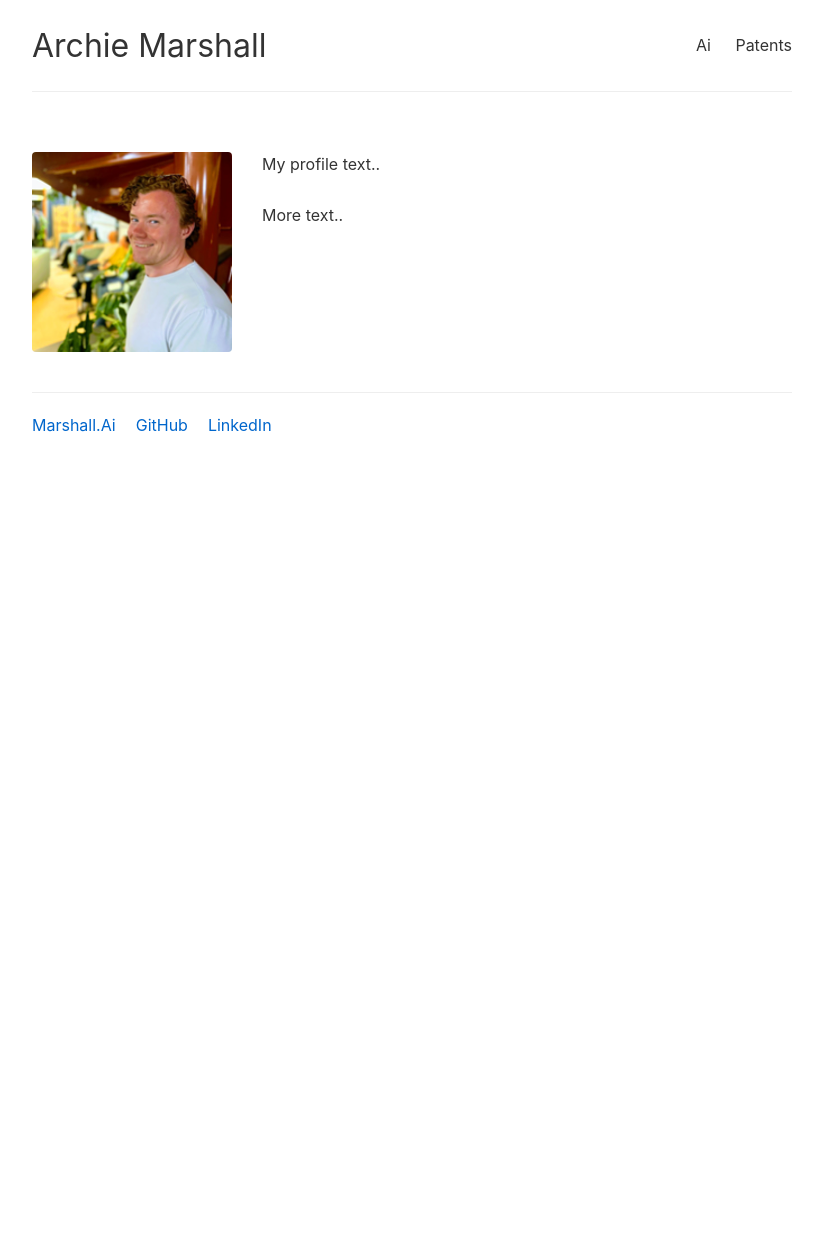
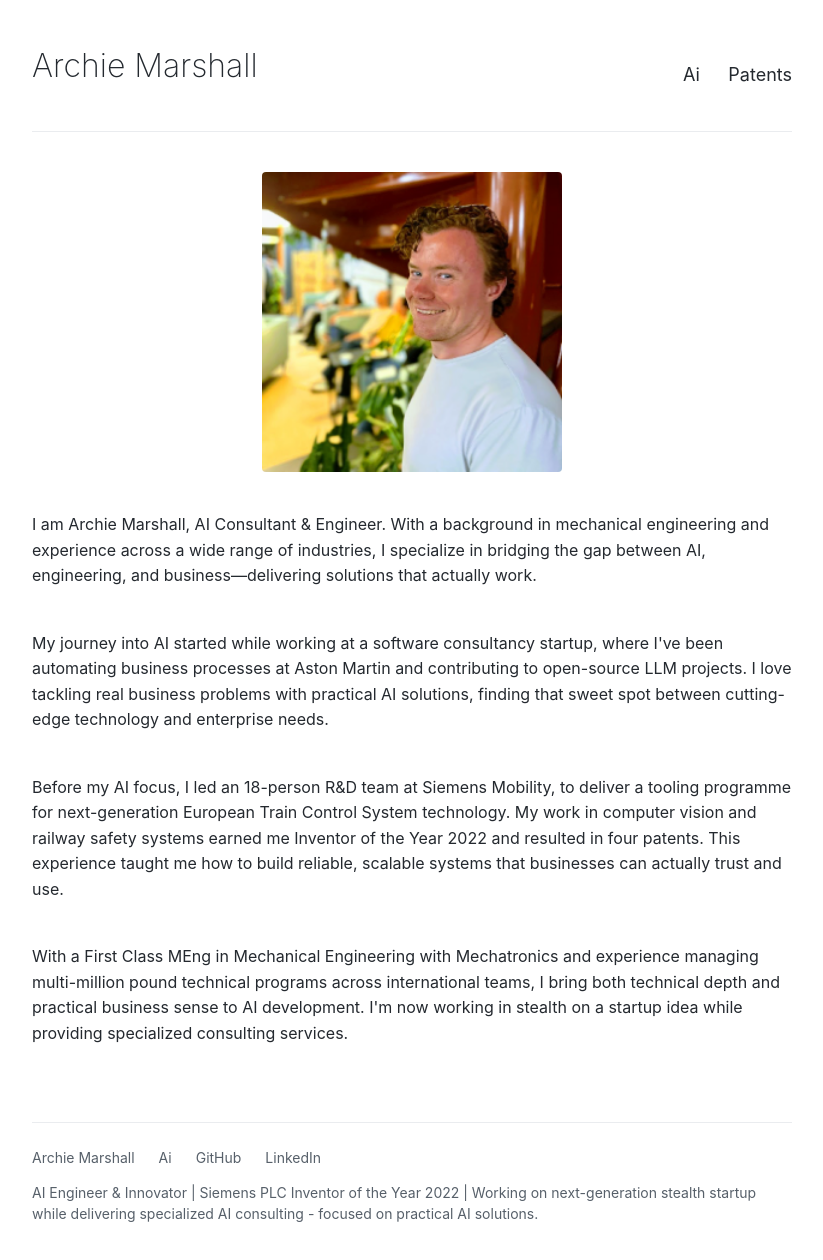
Before and after one commit to atwmarshall/atwmarshall.github.io, a plain HTML site: page index.html in a window 1280 px wide. Shown: the whole page, without its empty margins (228-1051 px from the left). Before the commit the page ends 800 px from the top, so only its background shows below. Drawn offline with Linux system fonts and the light colour scheme.

Commit message:
updated with content - ready to go but plain

```diff
--- a/css/style.css
+++ b/css/style.css
@@ -3,80 +3,128 @@
     margin: 0;
     padding: 0;
     box-sizing: border-box;
-    font-family: -apple-system, BlinkMacSystemFont, "Segoe UI", Roboto, Helvetica, Arial, sans-serif;
+    font-family: -apple-system, BlinkMacSystemFont, "Segoe UI", Roboto, Arial, sans-serif;
 }
 
 body {
     max-width: 800px;
     margin: 0 auto;
     padding: 20px;
-    color: #333;
+    color: #24292f;
     line-height: 1.6;
+    font-size: 16px;
 }
 
 header {
     display: flex;
     justify-content: space-between;
     align-items: center;
-    margin-bottom: 60px;
-    padding-bottom: 20px;
-    border-bottom: 1px solid #eee;
+    margin-bottom: 40px;
+    padding: 20px 0;
+    border-bottom: 1px solid #eaecef;
+}
+
+.site-title {
+    font-size: 20px;
+    font-weight: 400;
+    color: #24292f;
+    text-decoration: none;
 }
 
 nav a {
-    margin-left: 20px;
+    margin-left: 24px;
     text-decoration: none;
-    color: #333;
+    color: #24292f;
+    font-size: 18px;
 }
 
 nav a:hover {
-    color: #0066cc;
+    color: #0969da;
 }
 
-h1 {
-    font-size: 2em;
-    font-weight: normal;
+.profile-section {
+    display: flex;
+    flex-direction: column;
+    align-items: center;
+    margin-bottom: 40px;
+    text-align: left;
 }
 
-h2 {
-    font-size: 1.8em;
-    margin: 40px 0 20px;
-    font-weight: normal;
-}
-
-.profile {
-    display: flex;
-    gap: 30px;
+.profile-image {
+    width: 300px;
+    height: 300px;
+    object-fit: cover;
     margin-bottom: 40px;
-}
-
-.profile img {
-    width: 200px;
-    height: 200px;
-    object-fit: cover;
     border-radius: 4px;
 }
 
 .profile-content {
-    flex: 1;
+    width: 100%;
+}
+
+/* Blog styles */
+.blog-section {
+    margin-top: 20px;
+}
+
+.blog-intro {
+    margin-bottom: 40px;
+    color: #57606a;
 }
 
 .blog-post {
-    margin-bottom: 30px;
+    margin-bottom: 32px;
 }
 
 .date {
-    color: #666;
+    color: #57606a;
+    font-size: 14px;
+    margin-bottom: 4px;
+}
+
+/* Patents/Research styles */
+.patents-section {
+    margin-top: 20px;
+}
+
+.patent-item {
+    margin-bottom: 24px;
+    padding: 16px 0;
+    border-bottom: 1px solid #eaecef;
+}
+
+.patent-title {
+
+    font-size: 20px;
+    font-weight: 300;
     margin-bottom: 8px;
 }
 
-.patent {
+.patent-meta {
+    color: #57606a;
+    font-size: 14px;
+    margin-bottom: 8px;
+}
+
+/* Common elements */
+h1,
+h2 {
+    font-weight: 200;
     margin-bottom: 20px;
-    padding-left: 20px;
+}
+
+h2 {
+    font-size: 24px;
+    margin-top: 40px;
+}
+
+p {
+    margin-bottom: 16px;
+    color: #24292f;
 }
 
 a {
-    color: #0066cc;
+    color: #0969da;
     text-decoration: none;
 }
 
@@ -84,10 +132,33 @@ a:hover {
     text-decoration: underline;
 }
 
-.contact {
-    margin-top: 40px;
-    padding-top: 20px;
-    border-top: 1px solid #eee;
+/* Footer styles */
+.footer {
+    margin-top: 60px;
+    padding-top: 24px;
+    border-top: 1px solid #eaecef;
+}
+
+.footer-content {
     display: flex;
-    gap: 20px;
+    gap: 24px;
+    color: #57606a;
+    font-size: 14px;
 }
+
+.footer-content a {
+    color: #57606a;
+    text-decoration: none;
+}
+
+.footer-content a:hover {
+    color: #0969da;
+    text-decoration: underline;
+}
+
+.footer-description {
+    color: #57606a;
+    font-size: 14px;
+    margin-top: 12px;
+    line-height: 1.5;
+}
--- a/index.html
+++ b/index.html
@@ -19,19 +19,43 @@
     </header>
 
     <main>
-        <section class="profile">
-            <img src="media/200_profile.png" alt="Profile photo">
+        <section class="profile-section">
+            <img src="media/250_profile.png" alt="Profile photo" class="profile-image">
             <div class="profile-content">
-                <p>My profile text..</p>
+                <p>
+                    I am Archie Marshall, AI Consultant & Engineer. With a background in mechanical engineering and experience across a wide
+                    range of industries, I specialize in bridging the gap between AI, engineering, and business—delivering solutions that actually work.
+                </p>
                 <br>
-                <p>More text..</p>
+                <p>
+                    My journey into AI started while working at a software consultancy startup, where I've been automating business
+                    processes at Aston Martin and contributing to open-source LLM projects. I love tackling real business problems with
+                    practical AI solutions, finding that sweet spot between cutting-edge technology and enterprise needs.
+                </p>
+                <br>
+                <p>
+                    Before my AI focus, I led an 18-person R&D team at Siemens Mobility, to deliver a tooling programme for next-generation European Train Control
+                    System technology. My work in computer vision and railway safety systems earned me Inventor of the Year 2022 and
+                    resulted in four patents. This experience taught me how to build reliable, scalable systems that businesses can
+                    actually trust and use.
+                </p>
+                <br>
+                <p>
+                    With a First Class MEng in Mechanical Engineering with Mechatronics and experience managing multi-million pound
+                    technical programs across international teams, I bring both technical depth and practical business sense to AI
+                    development. I'm now working in stealth on a startup idea while providing specialized consulting services.
+                </p>
             </div>
         </section>
 
-        <footer class="contact">
-            <a href="https://zippy-mermaid-ccc255.netlify.app/">Marshall.Ai</a>
-            <a href="https://github.com/atwmarshall">GitHub</a>
-            <a href="https://www.linkedin.com/in/atwmarshall/">LinkedIn</a>
+        <footer class="footer">
+            <div class="footer-content">
+                <span>Archie Marshall</span>
+                <a href="https://zippy-mermaid-ccc255.netlify.app/">Ai</a>
+                <a href="https://github.com/atwmarshall">GitHub</a>
+                <a href="https://www.linkedin.com/in/atwmarshall/">LinkedIn</a>
+            </div>
+            <p class="footer-description">AI Engineer & Innovator | Siemens PLC Inventor of the Year 2022 | Working on next-generation stealth startup while delivering specialized AI consulting - focused on practical AI solutions.</p>
         </footer>
     </main>
 </body>
```
Also changed, not shown: blog.html (+12 -7 lines), patents.html (+30 -29 lines), media/200_profile.png (deleted), media/250_profile.png (added).
